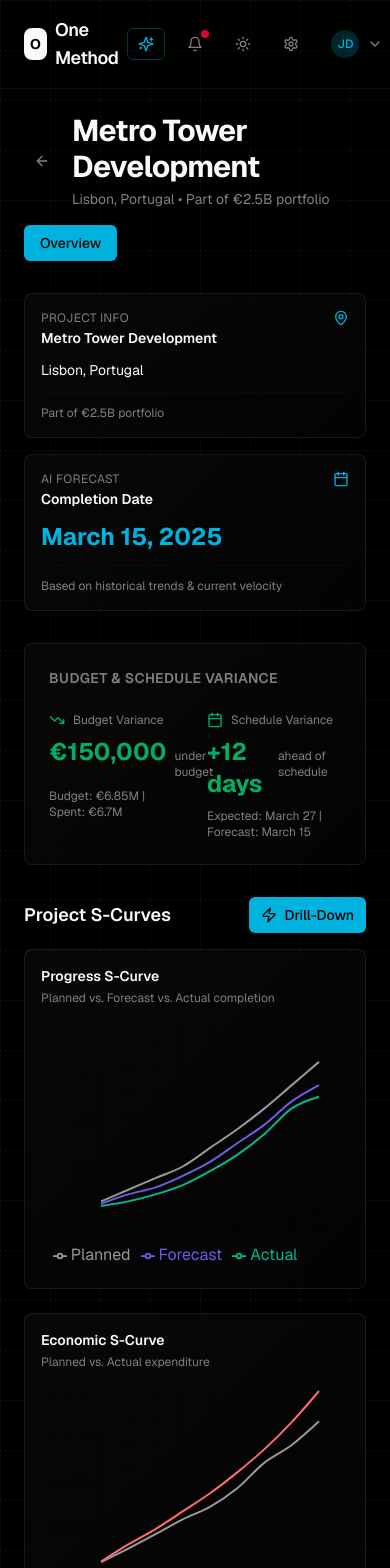
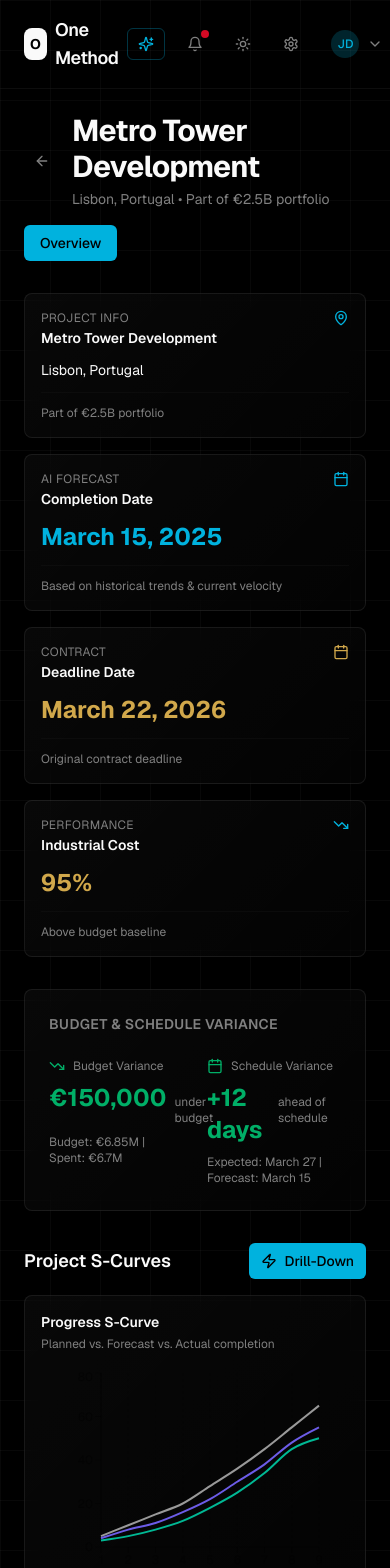
Before and after one commit to danielrebelo-volis/v0-volis-build-dashboard, a Next.js app: page /project/PRJ-001 in a window 390 px wide. Shown: the top 1568 px of the page. Built offline with nearby package versions, Linux system fonts and the light colour scheme.

Commit message:
feat: update project metrics and dashboard
Add baseline line in EVM matrix, remove real-time data badge, update project status, rename Earned Value, add deadline and cost cards, add S-curve legends

```diff
--- a/app/project/[id]/overview/page.tsx
+++ b/app/project/[id]/overview/page.tsx
@@ -22,7 +22,7 @@ export default function ProjectOverview({ params }: { params: { id: string } })
   const [selectedWorkfront, setSelectedWorkfront] = useState('all')
   const [selectedOwner, setSelectedOwner] = useState('all')
   const [selectedCostMonth, setSelectedCostMonth] = useState('last-month')
-  const [sortBy, setSortBy] = useState<'value' | 'plannedProgress' | 'actualProgress' | 'earnedValue' | null>(null)
+  const [sortBy, setSortBy] = useState<'value' | 'plannedProgress' | 'actualProgress' | 'accumulatedProduction' | null>(null)
   const [sortDirection, setSortDirection] = useState<'asc' | 'desc'>('desc')
   const [economicSortBy, setEconomicSortBy] = useState<'baselineCost' | 'actualCost' | 'totalBaseline' | 'totalEstimated' | null>(null)
   const [economicSortDirection, setEconomicSortDirection] = useState<'asc' | 'desc'>('desc')
@@ -103,7 +103,7 @@ export default function ProjectOverview({ params }: { params: { id: string } })
     { name: 'Exterior Cladding', value: 3.2, total_planned: '800 m²', planned: '500 m²', executed: '420 m²', expected_completeness: (500 / 800).toFixed(2), actual_completeness: 53, earnedValue: 1.696, status: 'Ongoing', estimated_execution: '450 m²', actual_execution: '380 m²', forecast_deadline: '28/05/2024' },
     { name: 'Interior Partitions', value: 2.6, total_planned: '650 m²', planned: '400 m²', executed: '350 m²', expected_completeness: (400 / 650).toFixed(2), actual_completeness: 54, earnedValue: 1.404, status: 'Ongoing', estimated_execution: '375 m²', actual_execution: '320 m²', forecast_deadline: '26/05/2024' },
     { name: 'Roofing Works', value: 4.1, total_planned: '1200 m²', planned: '1000 m²', executed: '950 m²', expected_completeness: (1000 / 1200).toFixed(2), actual_completeness: 79, earnedValue: 3.239, status: 'Ongoing', estimated_execution: '980 m²', actual_execution: '870 m²', forecast_deadline: '18/05/2024' },
-    { name: 'Flooring Installation', value: 1.9, total_planned: '900 m²', planned: '300 m²', executed: '180 m²', expected_completeness: (300 / 900).toFixed(2), actual_completeness: 20, earnedValue: 0.38, status: 'Not Started', estimated_execution: '250 m²', actual_execution: '150 m²', forecast_deadline: '10/07/2024' },
+    { name: 'Flooring Installation', value: 1.9, total_planned: '900 m²', planned: '300 m²', executed: '180 m²', expected_completeness: (300 / 900).toFixed(2), actual_completeness: 20, earnedValue: 0.38, status: 'Not Started', estimated_execution: '250 m²', actual_execution: '150 m��', forecast_deadline: '10/07/2024' },
     { name: 'Painting & Decoration', value: 1.5, total_planned: '1100 m²', planned: '200 m²', executed: '50 m²', expected_completeness: (200 / 1100).toFixed(2), actual_completeness: 5, earnedValue: 0.075, status: 'Not Started', estimated_execution: '150 m²', actual_execution: '40 m²', forecast_deadline: '15/07/2024' },
   ]
 
@@ -134,7 +134,7 @@ export default function ProjectOverview({ params }: { params: { id: string } })
     }))
   }
 
-  const handleSort = (column: 'value' | 'plannedProgress' | 'actualProgress' | 'earnedValue') => {
+  const handleSort = (column: 'value' | 'plannedProgress' | 'actualProgress' | 'accumulatedProduction') => {
     if (sortBy === column) {
       setSortDirection(sortDirection === 'asc' ? 'desc' : 'asc')
     } else {
@@ -163,7 +163,7 @@ export default function ProjectOverview({ params }: { params: { id: string } })
           aValue = a.actual_completeness
           bValue = b.actual_completeness
           break
-        case 'earnedValue':
+        case 'accumulatedProduction':
           aValue = a.earnedValue
           bValue = b.earnedValue
           break
--- a/app/project/[id]/page.tsx
+++ b/app/project/[id]/page.tsx
@@ -77,6 +77,8 @@ export default function ProjectDeepDive({ params }: { params: { id: string } })
             spi={projectData.spi}
             cpi={projectData.cpi}
             forecastedEndDate={projectData.forecastedEndDate}
+            deadlineDate="March 22, 2026"
+            industrialCost={95}
           />
         </div>
 
@@ -160,10 +162,6 @@ export default function ProjectDeepDive({ params }: { params: { id: string } })
             </div>
             <div className="flex items-center gap-4">
               <span>Last updated: 2 minutes ago</span>
-              <span className="flex items-center gap-1.5">
-                <div className="w-1.5 h-1.5 rounded-full bg-success" />
-                Real-time data
-              </span>
             </div>
           </div>
         </div>
--- a/components/evm-matrix.tsx
+++ b/components/evm-matrix.tsx
@@ -119,6 +119,9 @@ export function EVMMatrix({ filterType, filterValue }: EVMMatrixProps) {
 
             {/* Reference line at 100% industrial cost - baseline (100-60)/(110-60) = 80% of range */}
             <line x1="0" y1="20" x2="100" y2="20" stroke={colors.gridPatternLine} strokeWidth="0.4" strokeDasharray="3,3" />
+
+            {/* Grey dashed line at y = 100 (top of chart) */}
+            <line x1="0" y1="0" x2="100" y2="0" stroke="#888888" strokeWidth="0.5" strokeDasharray="2,2" opacity="0.4" />
 
             {/* Center line at 0% delay (x = 50) */}
             <line x1="50" y1="0" x2="50" y2="100" stroke={colors.gridPatternLine} strokeWidth="0.4" strokeDasharray="3,3" />
--- a/components/other-indicators.tsx
+++ b/components/other-indicators.tsx
@@ -64,13 +64,13 @@ export function OtherIndicators({
           <p className="text-xs text-muted-foreground mt-2">To finish on initial deadline</p>
         </div>
 
-        {/* Earned Value */}
+        {/* Accumulated Production */}
         <div className="glass-card rounded-lg p-6">
           <div className="flex items-center justify-between mb-4">
             <div className="flex items-center gap-2">
               <DollarSign className="w-4 h-4 text-cyan" />
               <p className="text-xs font-semibold text-muted-foreground uppercase tracking-wide">
-                Earned Value
+                Accumulated Production
               </p>
             </div>
           </div>
--- a/components/project-comparison.tsx
+++ b/components/project-comparison.tsx
@@ -164,7 +164,7 @@ function IndicatorCard({
     case 'real-earned-value':
       return (
         <div className="glass-card rounded-lg p-4">
-          <h4 className="text-xs font-semibold text-muted-foreground uppercase tracking-wide mb-3">Real Earned Value</h4>
+          <h4 className="text-xs font-semibold text-muted-foreground uppercase tracking-wide mb-3">Accumulated Production</h4>
           <div className="text-2xl font-bold text-foreground mb-1">{project.ev}</div>
           <div className="text-xs text-muted-foreground">Weekly Production: {project.weeklyRatio}</div>
         </div>
@@ -323,7 +323,7 @@ export function ProjectComparison() {
 
   const indicatorOptions: { value: IndicatorType; label: string }[] = [
     { value: 'weekly-evolution', label: 'Weekly Evolution' },
-    { value: 'real-earned-value', label: 'Real Earned Value' },
+    { value: 'real-earned-value', label: 'Accumulated Production' },
     { value: 'cpi', label: 'CPI' },
     { value: 'spi', label: 'SPI' },
     { value: 'ppc', label: 'PPC' },
--- a/components/project-kpi-section.tsx
+++ b/components/project-kpi-section.tsx
@@ -1,6 +1,6 @@
 'use client'
 
-import { TrendingUp, TrendingDown, Calendar, MapPin } from 'lucide-react'
+import { TrendingUp, TrendingDown, Calendar, MapPin, TrendingDown as CostIcon } from 'lucide-react'
 
 interface ProjectKPISectionProps {
   projectName?: string
@@ -8,6 +8,8 @@ interface ProjectKPISectionProps {
   spi?: number
   cpi?: number
   forecastedEndDate?: string
+  deadlineDate?: string
+  industrialCost?: number
 }
 
 export function ProjectKPISection({
@@ -15,13 +17,15 @@ export function ProjectKPISection({
   location = 'Porto, Portugal',
   spi = 1.08,
   cpi = 0.95,
-  forecastedEndDate = 'March 15, 2026'
+  forecastedEndDate = 'March 15, 2026',
+  deadlineDate = 'March 22, 2026',
+  industrialCost = 95
 }: ProjectKPISectionProps) {
   const isSPIHealthy = spi >= 1.0
   const isCPIHealthy = cpi >= 1.0
 
   return (
-    <div className="grid grid-cols-1 md:grid-cols-2 gap-4">
+    <div className="grid grid-cols-1 md:grid-cols-4 gap-4">
 
       {/* Project Metadata */}
       <div className="glass-card rounded-lg p-4 border border-border/50">
@@ -54,6 +58,36 @@ export function ProjectKPISection({
           <p className="text-xs text-muted-foreground">Based on historical trends & current velocity</p>
         </div>
       </div>
+
+      {/* Deadline Date */}
+      <div className="glass-card rounded-lg p-4 border border-border/50">
+        <div className="flex items-start justify-between mb-3">
+          <div>
+            <p className="text-xs text-muted-foreground uppercase tracking-wide">Contract</p>
+            <p className="text-sm font-semibold text-foreground mt-0.5">Deadline Date</p>
+          </div>
+          <Calendar className="w-4 h-4 text-warning" />
+        </div>
+        <div className="text-2xl font-bold text-warning">{deadlineDate}</div>
+        <div className="mt-3 pt-3 border-t border-border/30">
+          <p className="text-xs text-muted-foreground">Original contract deadline</p>
+        </div>
+      </div>
+
+      {/* Industrial Cost */}
+      <div className="glass-card rounded-lg p-4 border border-border/50">
+        <div className="flex items-start justify-between mb-3">
+          <div>
+            <p className="text-xs text-muted-foreground uppercase tracking-wide">Performance</p>
+            <p className="text-sm font-semibold text-foreground mt-0.5">Industrial Cost</p>
+          </div>
+          <CostIcon className="w-4 h-4 text-cyan" />
+        </div>
+        <div className={`text-2xl font-bold ${industrialCost <= 85 ? 'text-success' : 'text-warning'}`}>{industrialCost}%</div>
+        <div className="mt-3 pt-3 border-t border-border/30">
+          <p className="text-xs text-muted-foreground">{industrialCost <= 85 ? 'Within budget baseline' : 'Above budget baseline'}</p>
+        </div>
+      </div>
     </div>
   )
 }
--- a/components/project-list.tsx
+++ b/components/project-list.tsx
@@ -95,7 +95,7 @@ export function ProjectList() {
     { name: "Harbor Bridge", id: "PRJ-002", status: "on-track", delay: 8, industrialCost: 71, completion: 42 },
     { name: "Skyline Plaza", id: "PRJ-003", status: "delayed", delay: 32, industrialCost: 106, completion: 85 },
     { name: "Industrial Park", id: "PRJ-004", status: "on-track", delay: -5, industrialCost: 67, completion: 31 },
-    { name: "Riverside Homes", id: "PRJ-005", status: "at-risk", delay: 18, industrialCost: 98, completion: 56 },
+    { name: "Riverside Homes", id: "PRJ-005", status: "delayed", delay: 18, industrialCost: 98, completion: 56 },
   ]
 
   return (
--- a/components/s-curve-chart.tsx
+++ b/components/s-curve-chart.tsx
@@ -37,7 +37,10 @@ export function SProgressCurve() {
             tick={{ fontSize: 12 }}
           />
           <Tooltip contentStyle={{ backgroundColor: colors.tooltipBg, border: colors.tooltipBorder }} />
-          <Legend />
+          <Legend
+            wrapperStyle={{ paddingTop: '12px' }}
+            iconType="line"
+          />
           <Line type="monotone" dataKey="planned" stroke="#999999" name="Planned" strokeWidth={2} dot={false} />
           <Line type="monotone" dataKey="forecast" stroke={colors.isDark ? "#00c8ff" : "#6C5CE7"} name="Forecast" strokeWidth={2} dot={false} />
           <Line type="monotone" dataKey="actual" stroke={colors.isDark ? "#00ff88" : "#00b894"} name="Actual" strokeWidth={2} dot={false} />
@@ -82,7 +85,10 @@ export function SCostCurve() {
             tickFormatter={(value) => `€${value.toFixed(1)}M`}
           />
           <Tooltip contentStyle={{ backgroundColor: colors.tooltipBg, border: colors.tooltipBorder }} formatter={(value: number) => `€${value.toFixed(1)}M`} />
-          <Legend />
+          <Legend
+            wrapperStyle={{ paddingTop: '12px' }}
+            iconType="line"
+          />
           <Line type="monotone" dataKey="baseline" stroke="#999999" name="Planned" strokeWidth={2} dot={false} />
           <Line type="monotone" dataKey="actual" stroke="#ff6b6b" name="Actual" strokeWidth={2} dot={false} />
         </LineChart>
```
